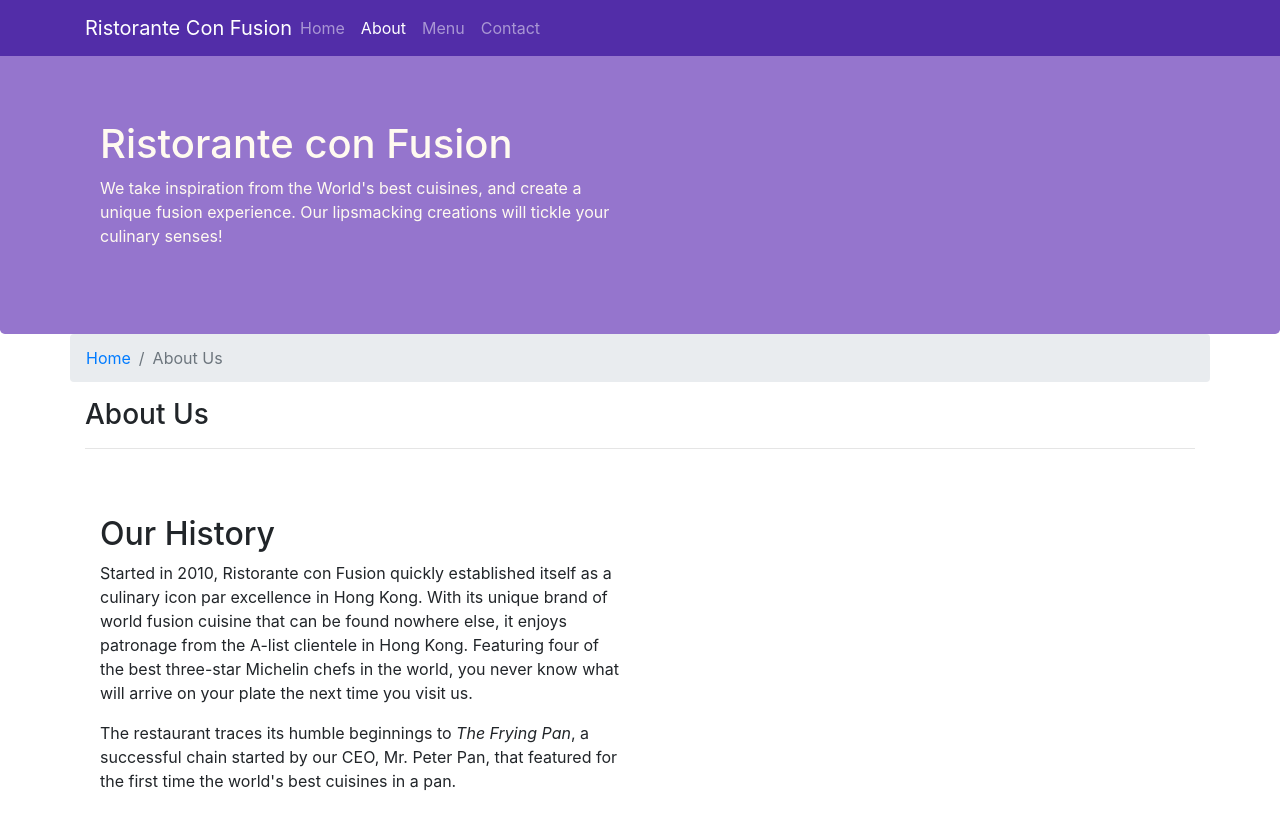
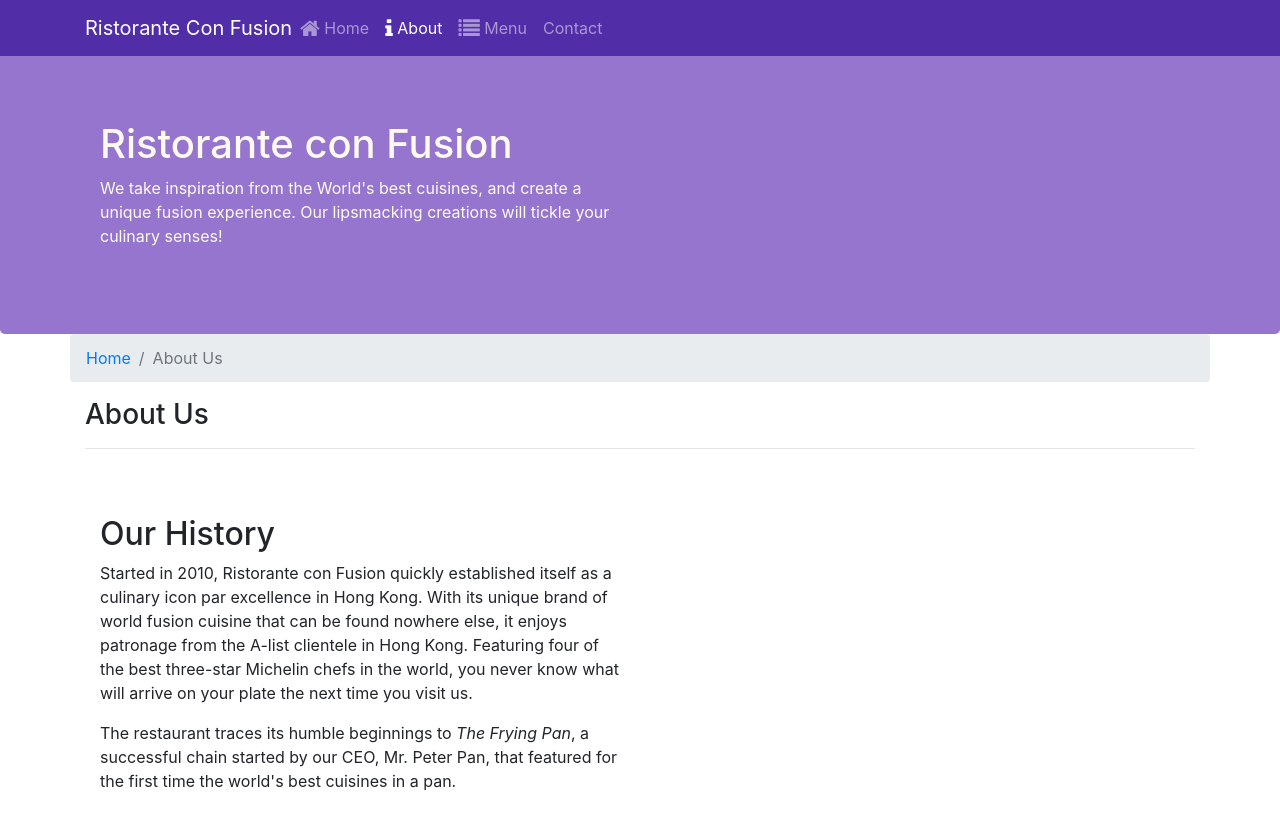
Before and after one commit to shubhampatil5/ConFusion, a website: page aboutus.html in a window 1280 px wide. Shown: the top 817 px of the page. Drawn offline with nearby package versions, Linux system fonts and the light colour scheme.

Commit message:
icon font 2

```diff
--- a/aboutus.html
+++ b/aboutus.html
@@ -23,11 +23,12 @@
                 <span class="navbar-toggler-icon"></span>
             </button>
             <a class="navbar-brand mr-auto" href="./index.html">Ristorante Con Fusion</a>
+
                 <div class="collapse navbar-collapse" id="Navbar">
                     <ul class="navbar-nav mr-auto">
-                        <li class="nav-item "><a class="nav-link" href="./index.html">Home</a></li>
-                        <li class="nav-item active"><a class="nav-link" href="./aboutus.html">About</a></li>
-                        <li class="nav-item"><a class="nav-link" href="#">Menu</a></li>
+                        <li class="nav-item "><a class="nav-link" href="./index.html"><span class="fa fa-home fa-lg"></span> Home</a></li>
+                        <li class="nav-item active"><a class="nav-link" href="./aboutus.html"><span class="fa fa-info fa-lg"></span> About</a></li>
+                        <li class="nav-item"><a class="nav-link" href="#"><span class="fa fa-list fa-lg"></span> Menu</a></li>
                         <li class="nav-item"><a class="nav-link" href="#">Contact</a></li>
                     </ul>
                 </div>
```
